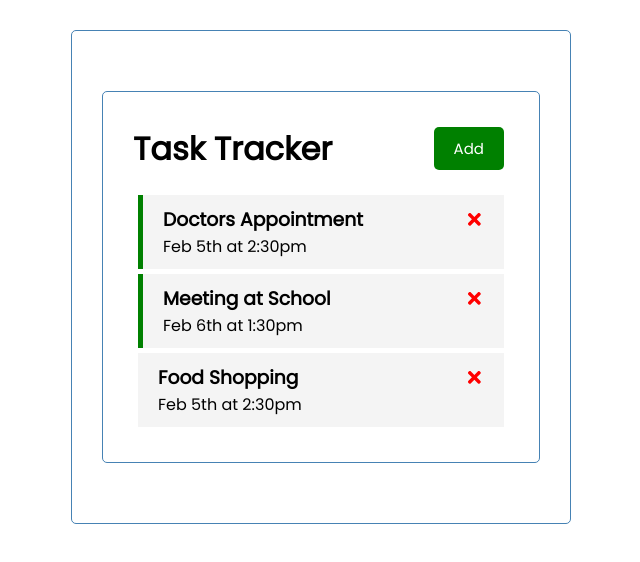
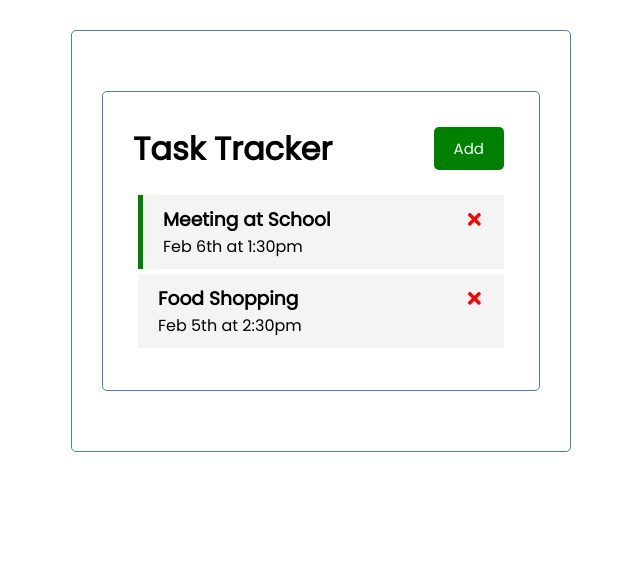
Before and after one commit to darrenm95/react-task-tracker, a React (Create React App) app: page / in a window 1280 px wide. Shown: the top 562 px of the page, without its empty margins (319-959 px from the left). Built offline with nearby package versions, Linux system fonts and the light colour scheme; data requests are answered from the project's data file.

Commit message:
Delete task from the server

```diff
--- a/db.json
+++ b/db.json
@@ -1,11 +1,5 @@
 {
   "tasks": [
-    {
-      "id": 1,
-      "text": "Doctors Appointment",
-      "day": "Feb 5th at 2:30pm",
-      "reminder": true
-    },
     {
       "id": 2,
       "text": "Meeting at School",
--- a/src/components/TaskTracker.tsx
+++ b/src/components/TaskTracker.tsx
@@ -36,7 +36,11 @@ const TaskTracker = (): JSX.Element => {
   };
 
   // Delete Task
-  const deleteTask = (id: number): void => {
+  const deleteTask = async (id: number) => {
+    await fetch(`http://localhost:5000/tasks/${id}`, {
+      method: 'DELETE',
+    });
+
     setTasks(tasks.filter((task) => task.id !== id));
   };
 
```
